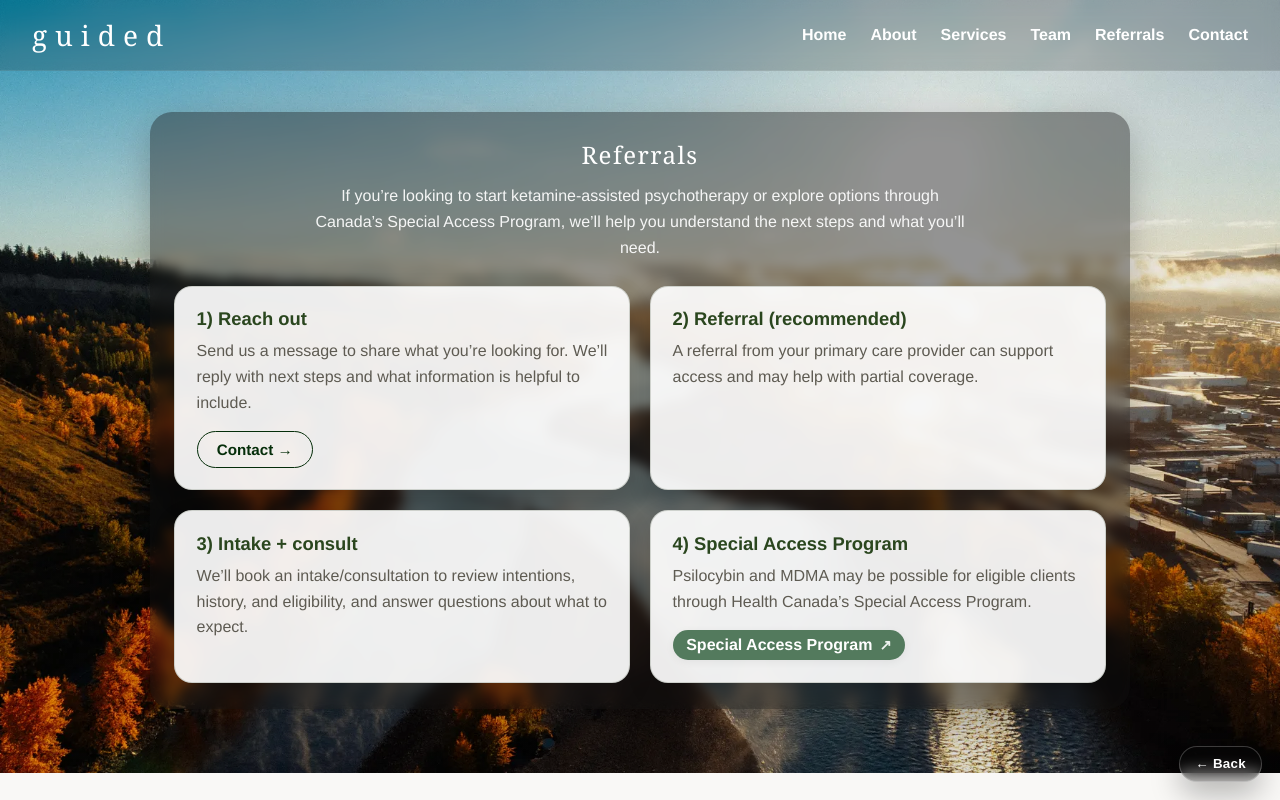
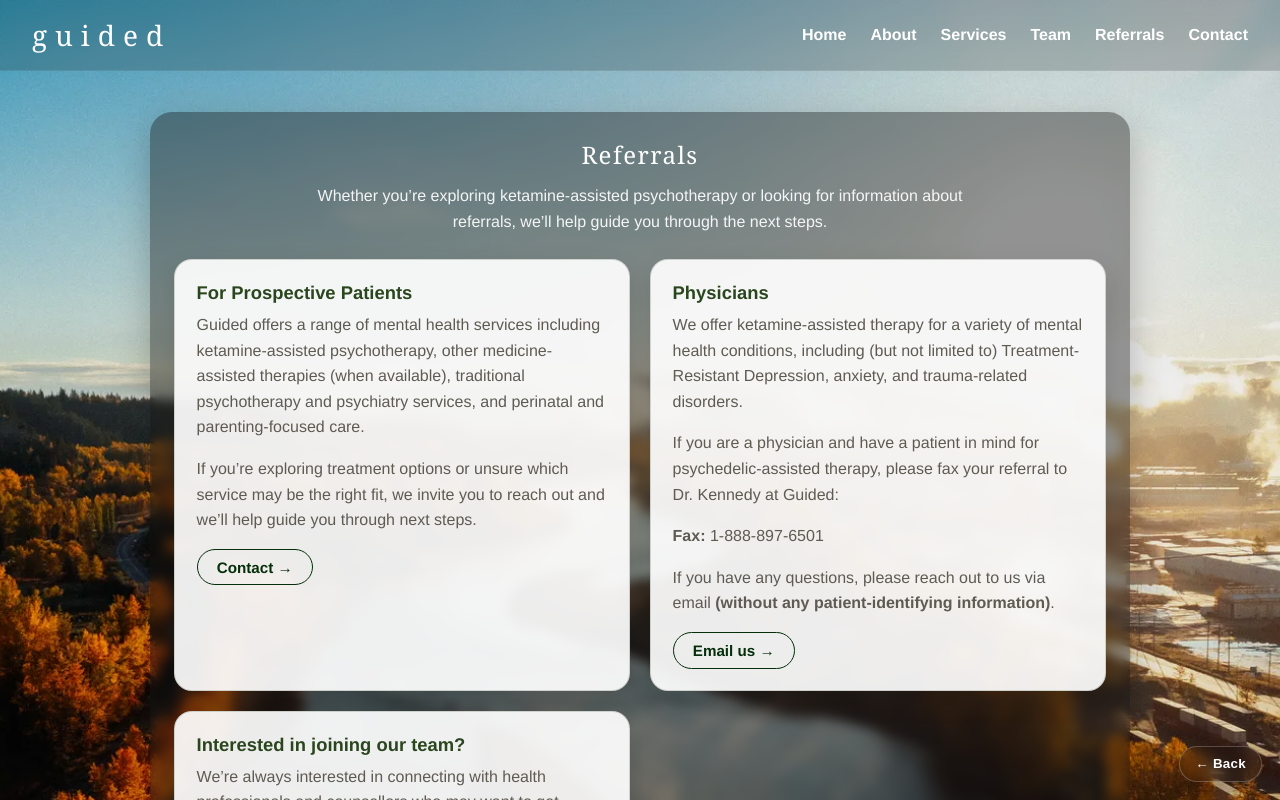
Before and after one commit to RachelKennedy09/guided-collective-therapy-2026, a React (Vite) app: page /referrals in a window 1280 px wide. Shown: the top 800 px of the page. Built offline with nearby package versions, Linux system fonts and the light colour scheme.

Commit message:
Add contact type toggle to Contact form and enhance Referrals page content for clarity

```diff
--- a/src/pages/Contact.jsx
+++ b/src/pages/Contact.jsx
@@ -6,6 +6,9 @@ export default function Contact() {
   const navigate = useNavigate();
   const [isSending, setIsSending] = useState(false);
   const [errorMsg, setErrorMsg] = useState("");
+
+  // NEW: contact type toggle
+  const [contactAs, setContactAs] = useState("patient"); // "patient" | "physician"
 
   function handleSubmit(e) {
     // Only intercept in local dev (localhost)
@@ -18,14 +21,16 @@ export default function Contact() {
       const form = e.currentTarget;
       form.reset();
 
+      // reset contactAs too (since we manually reset)
+      setContactAs("patient");
+
       // mimic success flow
       navigate("/contact-success");
       return;
     }
 
     // In production: do NOT preventDefault.
-    // Let the browser submit the POST normally so Netlify captures it (especially with reCAPTCHA).
-    // You’ll be redirected by the form’s action="/contact-success"
+    // Let the browser submit the POST normally so Netlify captures it.
   }
 
   return (
@@ -39,10 +44,8 @@ export default function Contact() {
             <h1 className="contact-hero__title">Contact</h1>
 
             <p className="contact-hero__blurb">
-              If you’re curious about ketamine-assisted psychotherapy, wondering
-              whether you might qualify for psychedelic-assisted treatments
-              through Canada’s Special Access Program, or seeking support for a
-              loved one, we’d be happy to connect.
+              If you’re reaching out about Guided’s services, referrals, or
+              general questions, we’d be happy to connect.
             </p>
 
             <p className="contact-hero__note">
@@ -62,7 +65,6 @@ export default function Contact() {
               onSubmit={handleSubmit}
               noValidate
             >
-
               {/* ✅ Required Netlify hidden field */}
               <input type="hidden" name="form-name" value="guided-contact" />
 
@@ -72,6 +74,22 @@ export default function Contact() {
                   Don’t fill this out: <input name="bot-field" />
                 </label>
               </p>
+
+              {/* ✅ NEW: Contacting as (required) */}
+              <div className="contact-field">
+                <label htmlFor="contactAs">I am contacting as</label>
+                <span>Select the option that best fits.</span>
+                <select
+                  id="contactAs"
+                  name="contactAs"
+                  value={contactAs}
+                  onChange={(e) => setContactAs(e.target.value)}
+                  required
+                >
+                  <option value="patient">Prospective patient / general inquiry</option>
+                  <option value="physician">Physician / referral</option>
+                </select>
+              </div>
 
               {/* Name */}
               <div className="contact-field">
@@ -115,12 +133,39 @@ export default function Contact() {
                 />
               </div>
 
-              {/* Phone */}
+
+              {/* Physician-only fields */}
+              {contactAs === "physician" && (
+                <>
                   <div className="contact-field">
-                <label htmlFor="phone">Phone number</label>
-                <span>Optional — if you’d prefer a phone call.</span>
-                <input id="phone" name="phone" type="tel" autoComplete="tel" />
+                    <label htmlFor="clinic">Clinic / Practice name</label>
+                    <span>Optional</span>
+                    <input id="clinic" name="clinic" type="text" />
                   </div>
+
+                  <div className="contact-field">
+                    <label htmlFor="physicianPhone">Best callback number</label>
+                    <span>Optional</span>
+                    <input
+                      id="physicianPhone"
+                      name="physicianPhone"
+                      type="tel"
+                      autoComplete="tel"
+                    />
+                  </div>
+
+                  <div className="contact-field">
+                    <label htmlFor="referralSent">Referral being sent by</label>
+                    <span>Optional — fax is preferred for referrals.</span>
+                    <select id="referralSent" name="referralSent" defaultValue="">
+                      <option value="">—</option>
+                      <option value="Fax">Fax</option>
+                      <option value="Email (no identifying info)">Email (no identifying info)</option>
+                      <option value="Not yet sent">Not yet sent</option>
+                    </select>
+                  </div>
+                </>
+              )}
 
               {/* Subject */}
               <div className="contact-field">
@@ -132,7 +177,12 @@ export default function Contact() {
               {/* Message */}
               <div className="contact-field">
                 <label htmlFor="message">Message</label>
-                <span>Please avoid sharing sensitive medical details here.</span>
+                <span>
+                  Please avoid sharing sensitive medical details here.{" "}
+                  {contactAs === "physician"
+                    ? "Do not include patient-identifying information."
+                    : ""}
+                </span>
                 <textarea id="message" name="message" rows="4" />
               </div>
 
--- a/src/pages/Referrals.jsx
+++ b/src/pages/Referrals.jsx
@@ -16,64 +16,84 @@ export default function Referrals() {
             <h1 className="referrals-hero__title">Referrals</h1>
 
             <p className="referrals-hero__blurb">
-              If you’re looking to start ketamine-assisted psychotherapy or
-              explore options through Canada’s Special Access Program, we’ll
-              help you understand the next steps and what you’ll need.
+              Whether you’re exploring ketamine-assisted psychotherapy or
+              looking for information about referrals, we’ll help guide you
+              through the next steps.
             </p>
 
             <div className="referrals-grid">
+              {/* 1) Prospective Patients */}
               <article className="referrals-tile">
-                <h2>1) Reach out</h2>
+  <h2>For Prospective Patients</h2>
+  <p>
+    Guided offers a range of mental health services including
+    ketamine-assisted psychotherapy, other medicine-assisted therapies
+    (when available), traditional psychotherapy and psychiatry services,
+    and perinatal and parenting-focused care.
+  </p>
+  <p>
+    If you’re exploring treatment options or unsure which service may be
+    the right fit, we invite you to reach out and we’ll help guide you
+    through next steps.
+  </p>
+  <Link to="/contact" className="btn btn-outline">
+    Contact →
+  </Link>
+</article>
+
+
+              {/* 2) Physicians */}
+              <article className="referrals-tile">
+                <h2>Physicians</h2>
                 <p>
-                  Send us a message to share what you’re looking for. We’ll
-                  reply with next steps and what information is helpful to
-                  include.
+                  We offer ketamine-assisted therapy for a variety of mental
+                  health conditions, including (but not limited to)
+                  Treatment-Resistant Depression, anxiety, and trauma-related
+                  disorders.
                 </p>
+                <p>
+                  If you are a physician and have a patient in mind for
+                  psychedelic-assisted therapy, please fax your referral to
+                  Dr. Kennedy at Guided:
+                </p>
+
+                <p className="referrals-contact-lines">
+                  <strong>Fax:</strong> 1-888-897-6501
+                </p>
+
+                <p>
+                  If you have any questions, please reach out to us via email{" "}
+                  <strong>(without any patient-identifying information)</strong>.
+                </p>
+
                 <Link to="/contact" className="btn btn-outline">
-                  Contact →{" "}
+                  Email us →
                 </Link>
               </article>
 
+              {/* 3) Join our team */}
               <article className="referrals-tile">
-                <h2>2) Referral (recommended)</h2>
+                <h2>Interested in joining our team?</h2>
                 <p>
-                  A referral from your primary care provider can support access
-                  and may help with partial coverage.
+                  We’re always interested in connecting with health
+                  professionals and counsellors who may want to get involved in
+                  our psychedelic-assisted or traditional psychotherapy services.
                 </p>
-              </article>
-
-              <article className="referrals-tile">
-                <h2>3) Intake + consult</h2>
                 <p>
-                  We’ll book an intake/consultation to review intentions, history,
-                  and eligibility, and answer questions about what to expect.
+                  Please feel free to reach out and share a bit about you and
+                  your professional background.
                 </p>
-              </article>
-
-              <article className="referrals-tile">
-                <h2>4) Special Access Program</h2>
-                <p>
-                  Psilocybin and MDMA may be possible for eligible clients
-                  through Health Canada’s Special Access Program.
-                </p>
-                <a
-                  className="sap-link"
-                  href="https://www.canada.ca/en/health-canada/services/drugs-health-products/special-access/drugs.html"
-                  target="_blank"
-                  rel="noopener noreferrer"
-                >
-                  Special Access Program
-                </a>
+                <Link to="/contact" className="btn btn-outline">
+                  Get in touch →
+                </Link>
               </article>
             </div>
           </div>
         </div>
       </div>
 
-      {/* BELOW: clean sections like Treatments */}
+      {/* BELOW: keep your clean sections */}
       <div className="referrals-sections">
-
-
         <section className="referrals-section-block">
           <div className="referrals-section-inner">
             <h2>What to have ready</h2>
```
Lines whose indentation alone changed are shown as unchanged.
